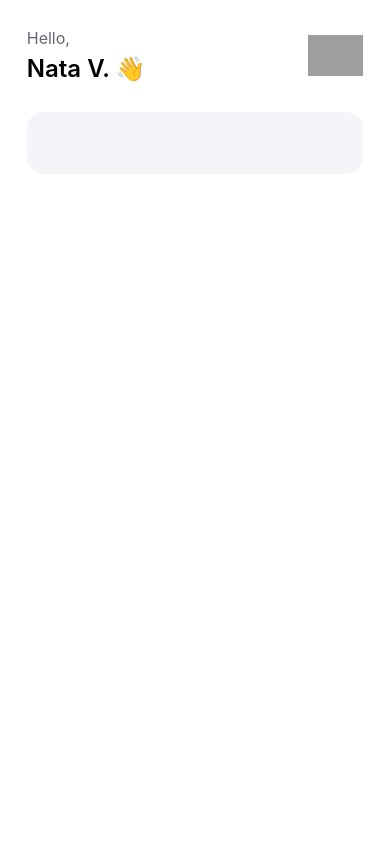
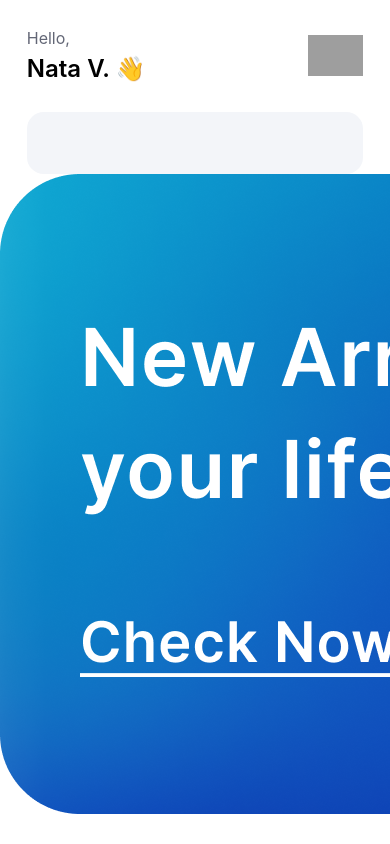
Before and after one commit to adamhinton/LearningReactNative-DonationApp, a React Native app: screen / in a window 390 px wide. Built offline with nearby package versions, Linux system fonts and the light colour scheme; grey boxes are pictures that could not be loaded; some icons are missing.

Commit message:
highlighted_image.png

```diff
--- a/Navigation/Screens/Home/Home.tsx
+++ b/Navigation/Screens/Home/Home.tsx
@@ -3,7 +3,14 @@ import {SafeAreaView} from 'react-native-safe-area-context';
 import globalStyle from '../../../assets/styles/GlobalStyle';
 import {useDispatch, useSelector} from 'react-redux';
 import {RootState} from '../../../redux/store';
-import {Image, ScrollView, Text, View} from 'react-native';
+import {
+  Image,
+  ImageBackground,
+  Pressable,
+  ScrollView,
+  Text,
+  View,
+} from 'react-native';
 import style from './style';
 import Header from '../../../components/Header/Header';
 import Search from '../../../components/Search/Search';
@@ -35,6 +42,14 @@ const Home = () => {
         <View style={style.searchBox}>
           <Search />
         </View>
+        <Pressable>
+          <Image
+            source={require('../../../assets/images/highlighted_image.png')}
+            resizeMode="contain"
+            width={50}
+            height={50}
+          />
+        </Pressable>
       </ScrollView>
     </SafeAreaView>
   );
```
